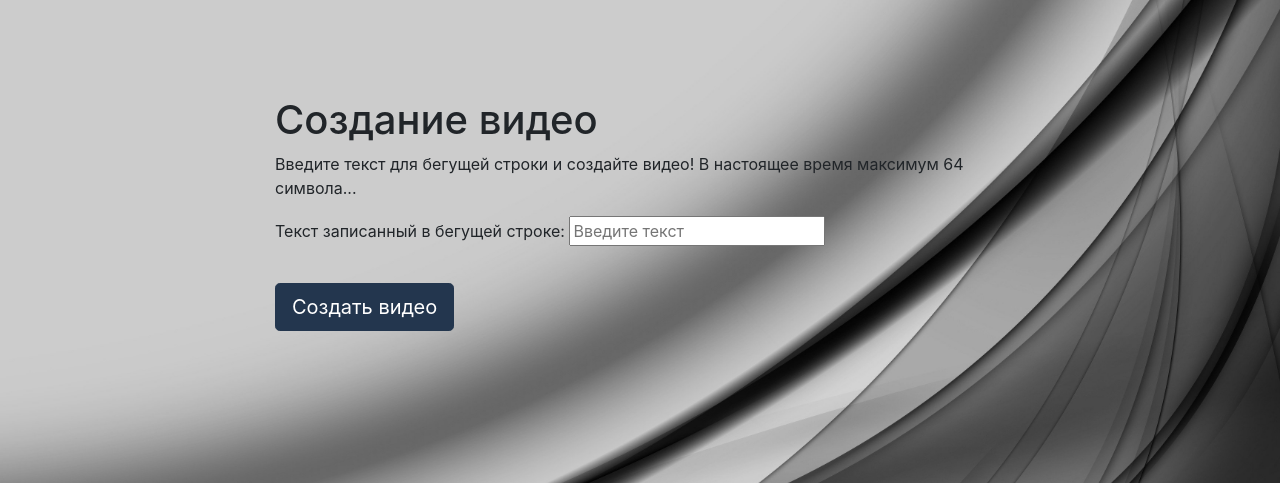
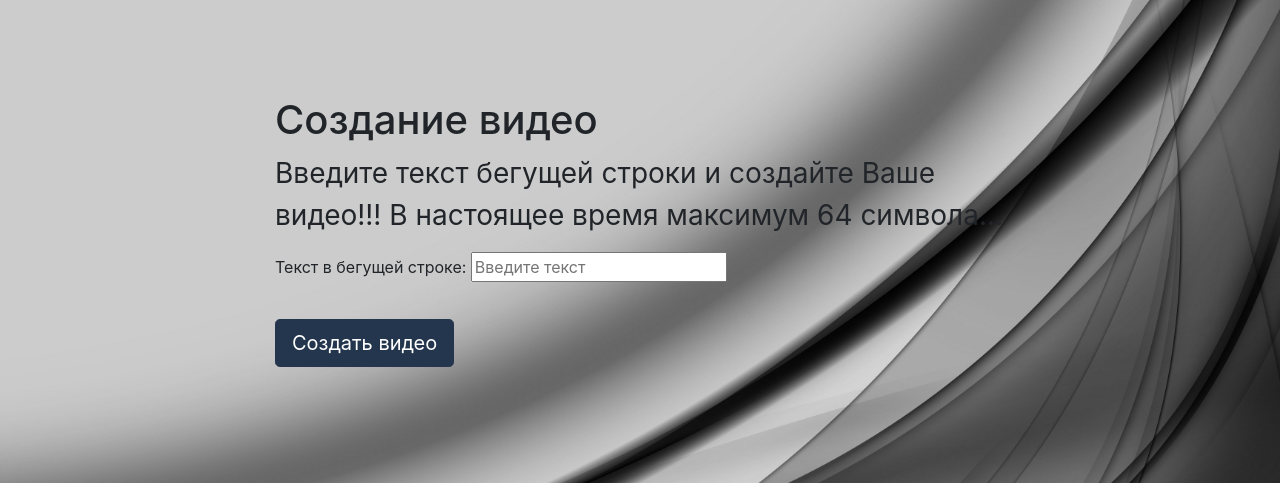
Before and after one commit to KIchkinevVladislav/video_generator_test, a Django app: page /ticker/ in a window 1280 px wide. Shown: the part 56-539 px from the top of the page. Run offline with Django 5.2, Linux system fonts and the light colour scheme; some libraries are stand-ins or nearby versions.

Commit message:
fix: change text in templates

```diff
--- a/static/css/index.css
+++ b/static/css/index.css
@@ -17,3 +17,7 @@ body {
     text-decoration: none;
     color: white;
 }
+
+.custom-paragraph {
+    font-size: 1.75rem; /* Пример увеличенного размера для абзаца */
+}
--- a/ticker/models.py
+++ b/ticker/models.py
@@ -6,11 +6,11 @@ class TickerText(models.Model):
     Class describing the fields of the "TickerText" object
     in the database
     """
-    text = models.CharField(max_length=256, verbose_name='Текст записанный в бегущей строке')
+    text = models.CharField(max_length=256, verbose_name='Текст в бегущей строке')
     created_at = models.DateTimeField(auto_now_add=True, verbose_name='Дата создания видео')
 
     def __str__(self) -> str :
-        return f'Текст записанный в бегущей строке: {self.text}'
+        return f'Текст в бегущей строке: {self.text}'
 
     class Meta():
         verbose_name = 'Тект в бегущей строке'
--- a/ticker/templates/ticker/ticker_generator.html
+++ b/ticker/templates/ticker/ticker_generator.html
@@ -10,8 +10,8 @@
     <div class="row justify-content-center">
         <div class="col-lg-8">
             <h1 class="mt-5">Создание видео</h1>
-            <p class="text-left">
-                Введите текст для бегущей строки и создайте видео!
+            <p class="custom-paragraph text-left">
+                Введите текст бегущей строки и создайте Ваше видео!!!
                 В настоящее время максимум 64 символа...
             </p>
             <form method="post">
```
